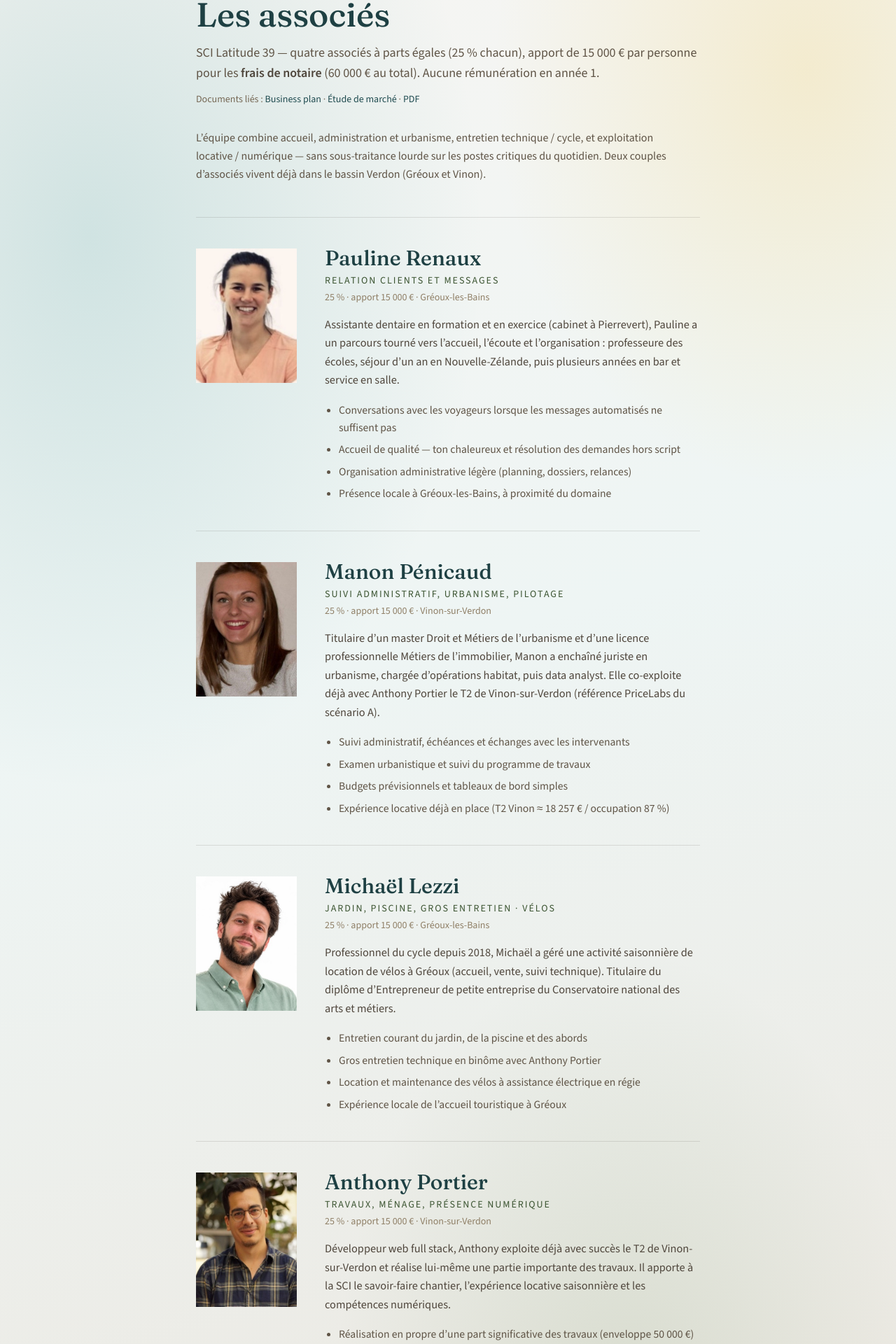
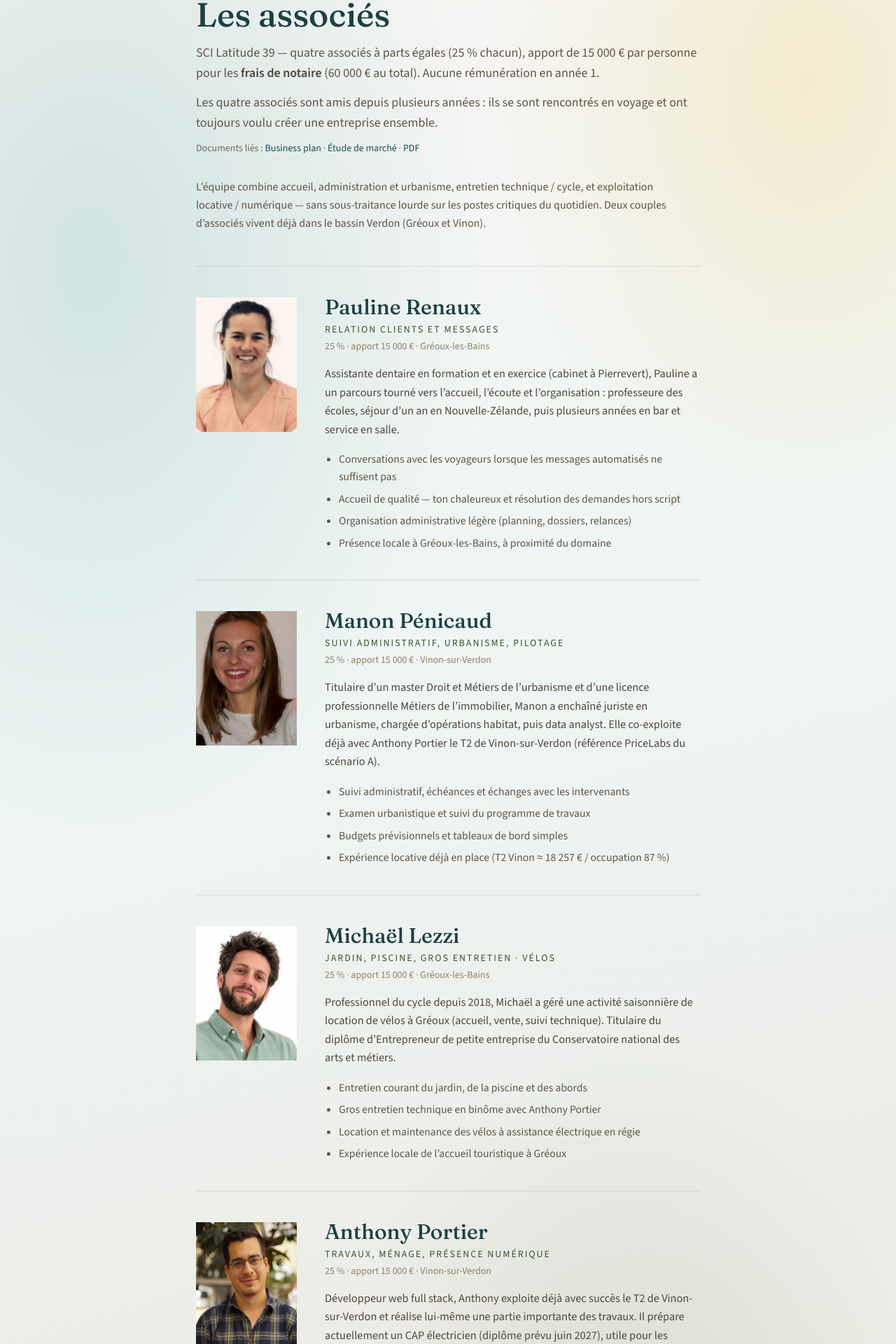
Before and after one commit to AnthonyPortier/latitude39, a Next.js app: page /associes in a window 1280 px wide. Shown: the part 140-2060 px from the top of the page at 70% size. Built offline with nearby package versions, Linux system fonts and the light colour scheme.

Commit message:
fix: restaurer CAP et accroche amis sur /associes
Réintègre le CAP électricien Anthony et le paragraphe amis depuis
voyage, présents en prod avant le déploiement portrait Michaël.

```diff
--- a/src/app/associes/page.tsx
+++ b/src/app/associes/page.tsx
@@ -75,9 +75,10 @@ const associates: Associate[] = [
       src: "/associes/anthony-portier.jpg",
       alt: "Portrait d’Anthony Portier",
     },
-    bio: "Développeur web full stack, Anthony exploite déjà avec succès le T2 de Vinon-sur-Verdon et réalise lui-même une partie importante des travaux. Il apporte à la SCI le savoir-faire chantier, l’expérience locative saisonnière et les compétences numériques.",
+    bio: "Développeur web full stack, Anthony exploite déjà avec succès le T2 de Vinon-sur-Verdon et réalise lui-même une partie importante des travaux. Il prépare actuellement un CAP électricien (diplôme prévu juin 2027), utile pour les travaux et la sécurité électrique du domaine. Il apporte à la SCI le savoir-faire chantier, l’expérience locative saisonnière et les compétences numériques.",
     bullets: [
       "Réalisation en propre d’une part significative des travaux (enveloppe 50 000 €)",
+      "CAP électricien en cours (diplôme prévu juin 2027) — sécurité électrique du domaine",
       "Exploitation déjà démontrée — référence chiffrée du scénario A",
       "Ménage et interventions courantes (gros entretien avec Michaël Lezzi)",
       "Site vitrine, automatisation et canal de réservation direct",
@@ -99,6 +100,11 @@ export default function AssociesPage() {
             frais de notaire
           </strong>{" "}
           (60&nbsp;000&nbsp;€ au total). Aucune rémunération en année&nbsp;1.
+        </p>
+        <p className="mt-3 text-lg leading-relaxed text-pierre-700">
+          Les quatre associés sont amis depuis plusieurs années : ils se sont
+          rencontrés en voyage et ont toujours voulu créer une entreprise
+          ensemble.
         </p>
         <p className="mt-3 text-sm text-pierre-600">
           Documents liés :{" "}
```
